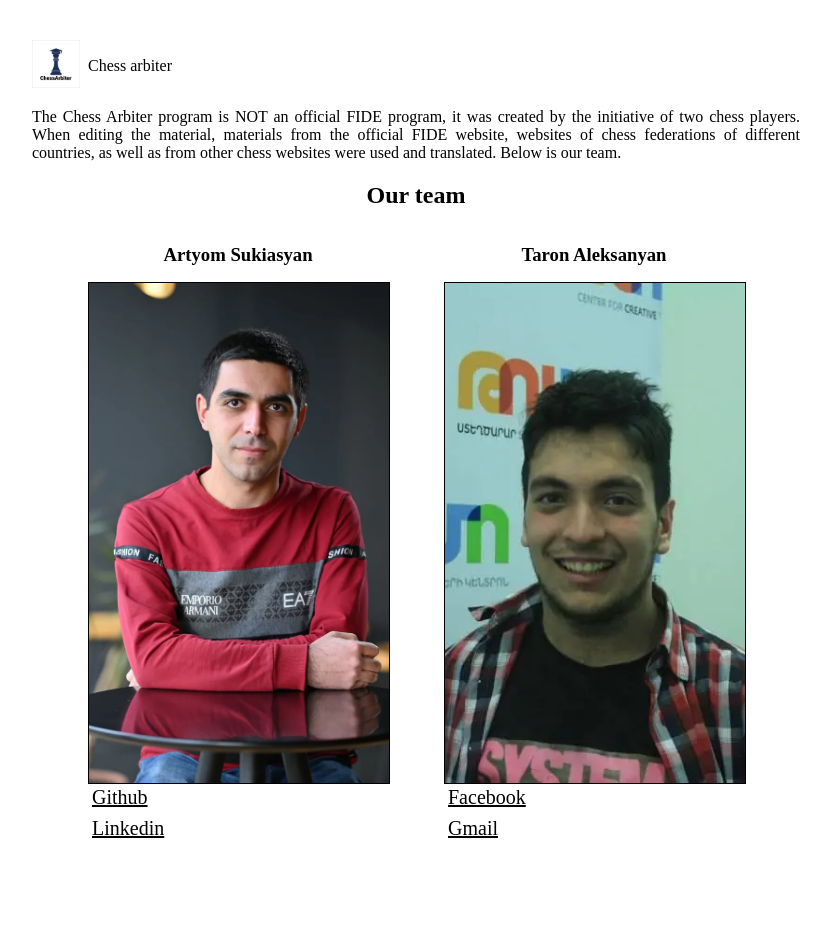
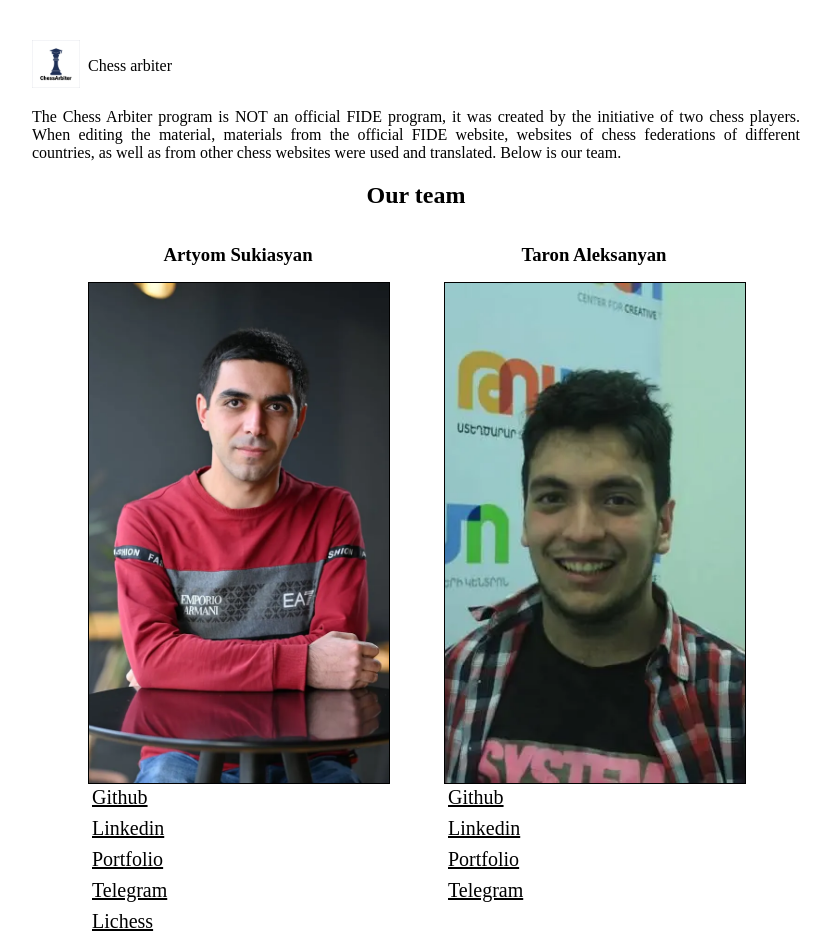
Before and after one commit to Chess-Arbiter/handbook, a Next.js app: page /about in a window 1280 px wide. Shown: the top 952 px of the page, without its empty margins (224-1055 px from the left). Before the commit the page ends 884 px from the top, so only its background shows below. Built offline with nearby package versions, Linux system fonts and the light colour scheme.

Commit message:
feat: update bio

```diff
--- a/app/about/about.module.css
+++ b/app/about/about.module.css
@@ -10,7 +10,6 @@
 .card_container {
   display: flex;
   justify-content: space-evenly;
-  align-items: center;
   flex-wrap: wrap;
 }
 
--- a/app/about/data.ts
+++ b/app/about/data.ts
@@ -9,6 +9,9 @@ export const data = {
     links: {
       github: "https://github.com/ArtyomSukiasyan/",
       linkedin: "https://www.linkedin.com/in/artyomsukiasyan/",
+      portfolio: "https://devchessplayer.com/",
+      telegram: "https://t.me/artyom1401",
+      lichess: "https://lichess.org/@/artiom1401",
     },
   },
   taron: {
@@ -16,8 +19,10 @@ export const data = {
     img: TaronPhoto,
     bio: "Taron bio",
     links: {
-      facebook: "",
-      gmail: "",
+      github: "https://github.com/taronaleksanian",
+      linkedin: "https://www.linkedin.com/in/taron-aleksanyan-61a584177/",
+      portfolio: "https://musefuldev.info/",
+      telegram: "https://t.me/musefuldev",
     },
   },
 };
--- a/app/about/page.tsx
+++ b/app/about/page.tsx
@@ -45,7 +45,7 @@ function Card({ person }: { person: "artyom" | "taron" }) {
       <div>
         {Object.entries(links).map(([key, value]) => {
           return (
-            <div className={styles.link}>
+            <div className={styles.link} key={value}>
               <a href={value.toString()} target="_blank" rel="no-referer">
                 {key}
               </a>
```
